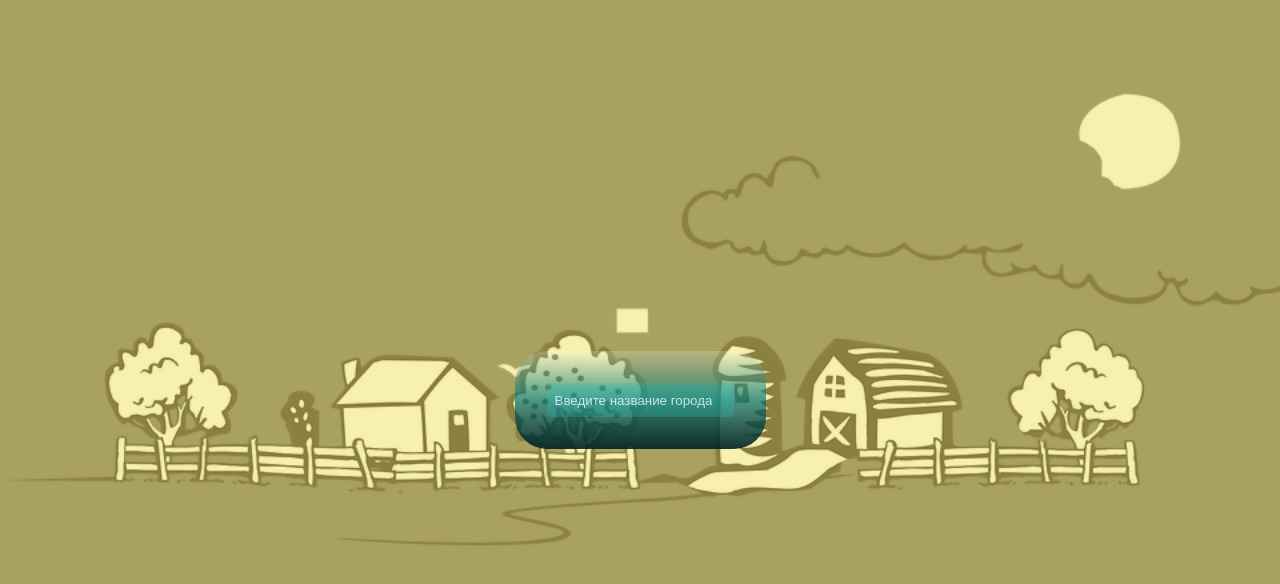
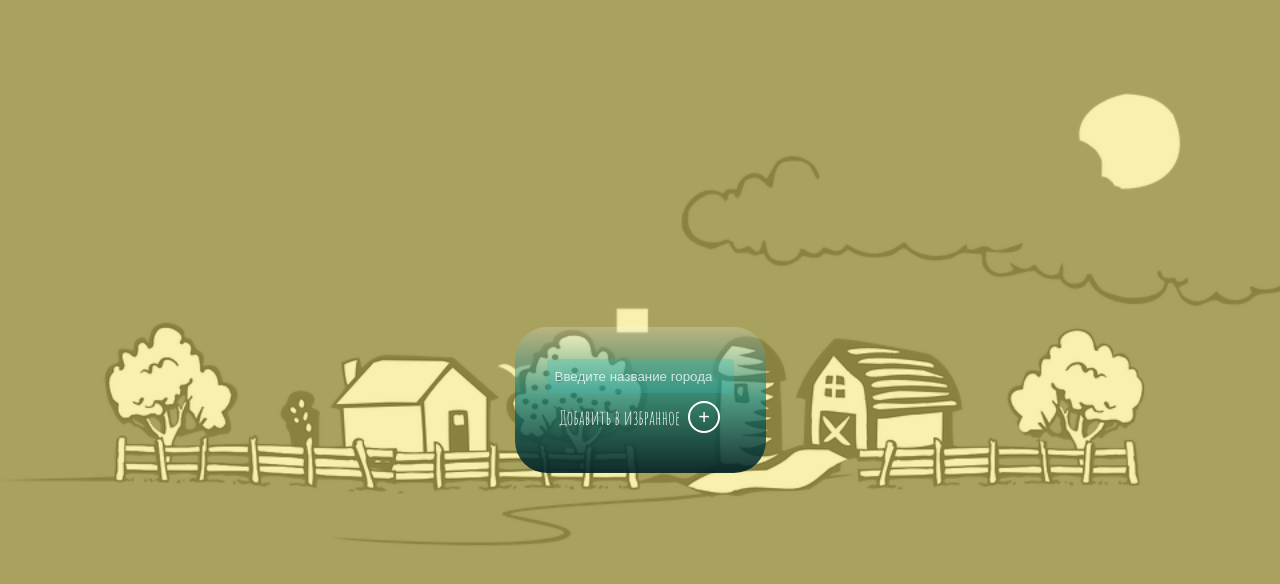
Before and after one commit to dpolevodin/weatherApp, a React (Create React App) app: page / in a window 1280 px wide. Shown: the top 584 px of the page. Built offline with nearby package versions, Linux system fonts and the light colour scheme; no server answers.

Commit message:
added addToFavorite button

```diff
--- a/src/components/Display/DisplayWithData.jsx
+++ b/src/components/Display/DisplayWithData.jsx
@@ -4,6 +4,7 @@ import style from "./DisplayWithData.module.css";
 import { Searchbar } from "./components/Searchbar/Searchbar";
 import cc from "classcat";
 import { Loader } from "../common/Loader/Loader";
+import { AddToFavorite } from "./components/AddToFavorite/AddToFavorite";
 
 export const DisplayWithData = () => {
   const [weather, setWeather] = useState(null);
@@ -50,6 +51,7 @@ export const DisplayWithData = () => {
         <Searchbar onSubmit={handleSubmit} />
         {(isLoading && <Loader />) ||
           (weather && city && <Display {...weather} />)}
+        <AddToFavorite />
       </div>
     </div>
   );
--- /dev/null
+++ b/src/components/Display/components/AddToFavorite/AddToFavorite.jsx
@@ -0,0 +1,11 @@
+import { Button } from "../../../common/Button/Button";
+import style from "./AddToFavorite.module.css";
+
+export const AddToFavorite = () => {
+  return (
+    <div className={style._}>
+      <span className={style.text}>Добавить в избранное</span>
+      <Button type={"round"}>+</Button>
+    </div>
+  );
+};
--- /dev/null
+++ b/src/components/Display/components/AddToFavorite/AddToFavorite.module.css
@@ -0,0 +1,13 @@
+._ {
+  display: flex;
+  justify-content: center;
+  align-items: center;
+  width: 100%;
+  padding: 0.5rem;
+}
+
+.text {
+  font-family: "Amatic SC", cursive;
+  font-size: 1.25rem;
+  margin-right: 0.5rem;
+}
--- a/src/components/Display/components/Display/Display.module.css
+++ b/src/components/Display/components/Display/Display.module.css
@@ -2,6 +2,7 @@
   display: flex;
   flex-direction: column;
   justify-content: center;
+  margin-bottom: 2rem;
 }
 
 .image {
--- /dev/null
+++ b/src/components/common/Button/Button.jsx
@@ -0,0 +1,11 @@
+import style from "./Button.module.css";
+import cc from "classcat";
+
+export const Button = ({ children, onClick, type }) => {
+  const mainStyle = cc([style._, style[type]]);
+  return (
+    <button className={mainStyle} onClick={onClick}>
+      {children}
+    </button>
+  );
+};
--- /dev/null
+++ b/src/components/common/Button/Button.module.css
@@ -0,0 +1,21 @@
+._ {
+  display: flex;
+  align-items: center;
+  justify-content: center;
+  height: 2rem;
+  width: 100%;
+  padding: 0;
+  color: #fff;
+  background-color: transparent;
+  border: 0.125rem solid #fff;
+  font-size: 1.25rem;
+}
+
+.round {
+  width: 2rem;
+  border-radius: 50%;
+}
+
+.round:active {
+  background-color: hsla(0, 0%, 100%, 0.2);
+}
```
Also changed, not shown: src/components/Display/components/FavoriteItem/FavoriteItem.jsx (added), src/components/Display/components/FavoriteItem/FavoriteItem.module.css (added), 11 other files (tests, documents, lock files or other folders).
